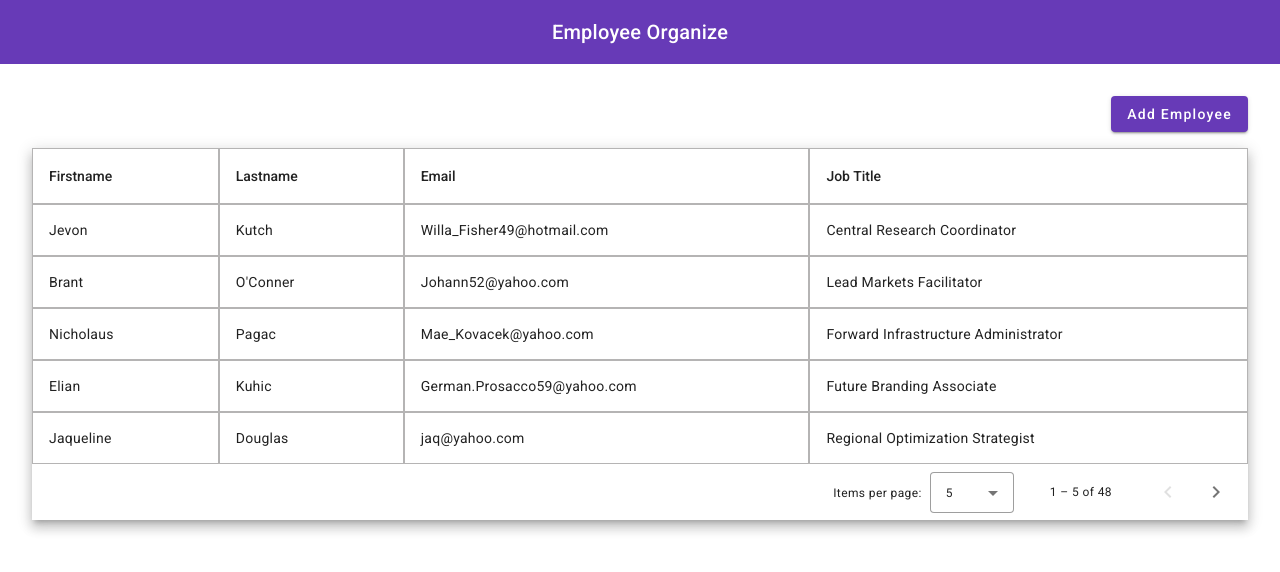
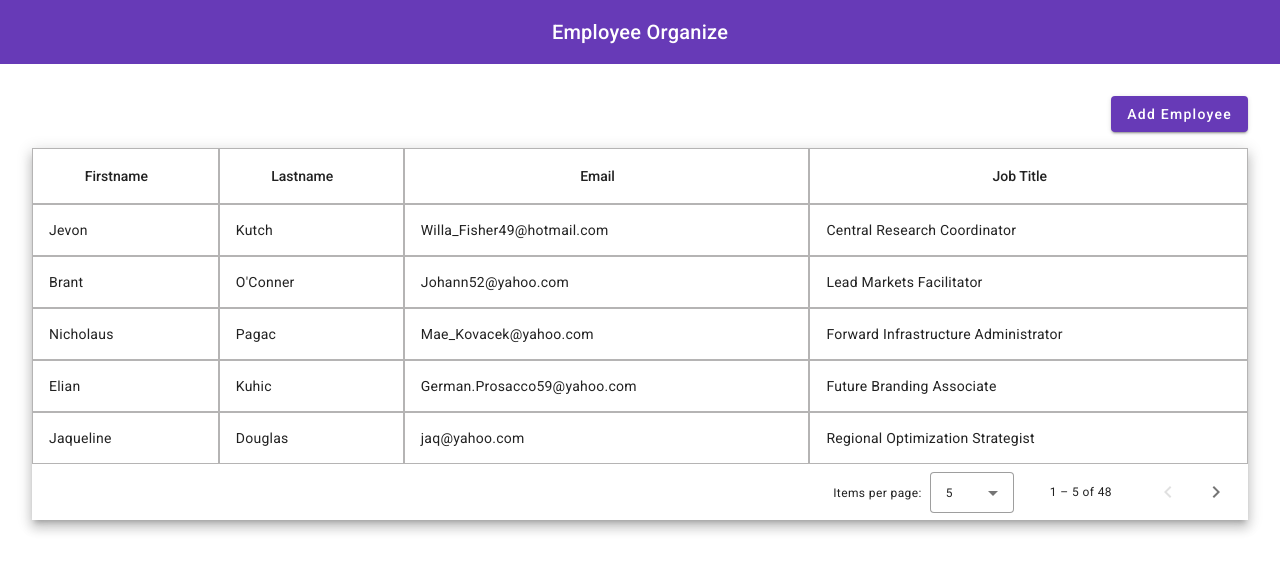
Before and after one commit to laska-adief/employee-organize, an Angular app: page /employee/list in a window 1280 px wide. Shown: the top 572 px of the page. Built offline with nearby package versions, Linux system fonts and the light colour scheme; data requests are answered from the project's data file; sample sign-in values are in the browser's storage.

Commit message:
[Employee Organize] centering header table employee list

```diff
--- a/src/app/pages/employee/employee-list/employee-list.component.scss
+++ b/src/app/pages/employee/employee-list/employee-list.component.scss
@@ -9,4 +9,8 @@
   tr, th, td {
     border: 1px solid rgb(181, 180, 180);
   }
+
+  &::ng-deep .mat-mdc-header-cell div {
+    justify-content: center;
+  }
 }
```
